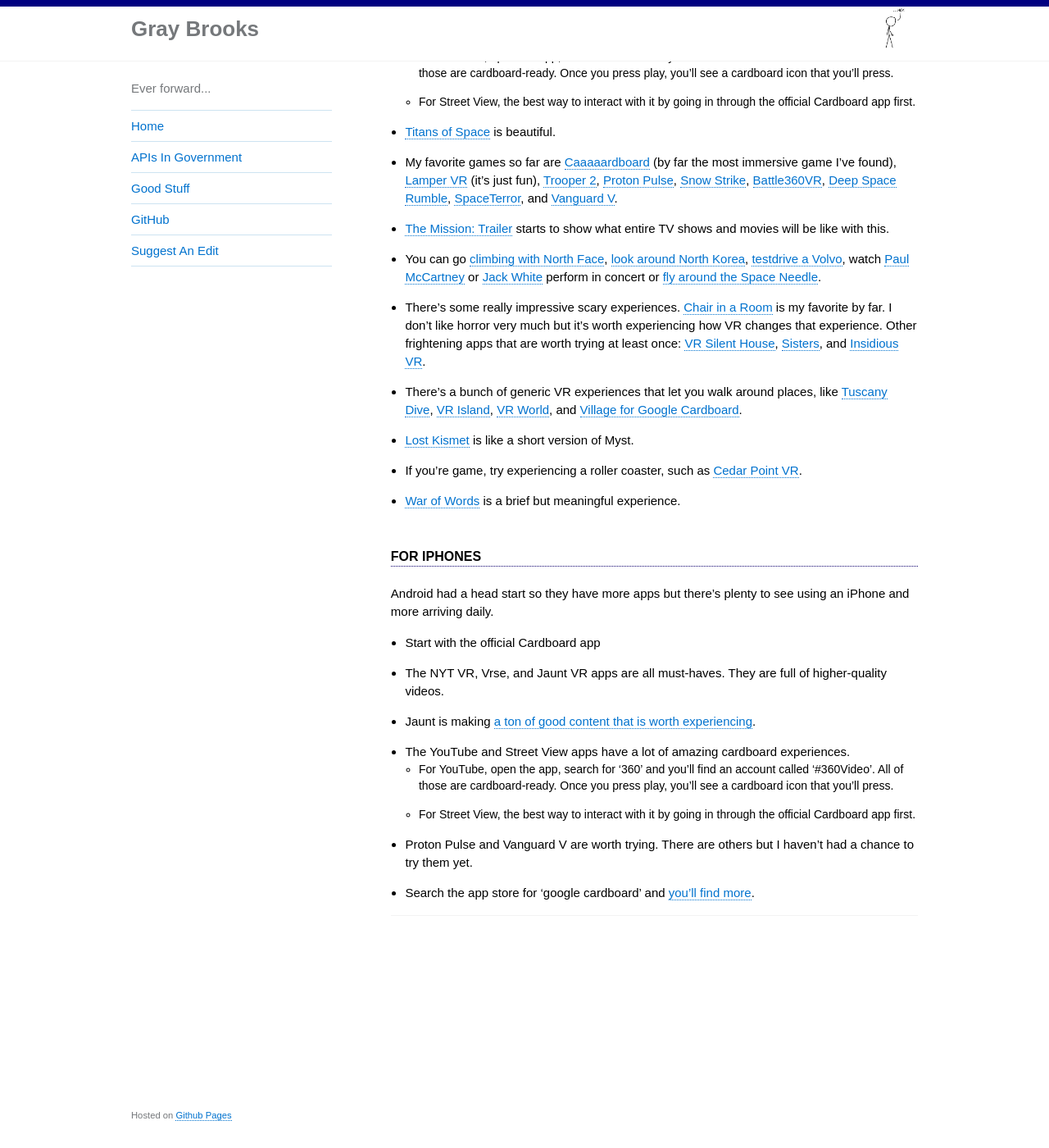
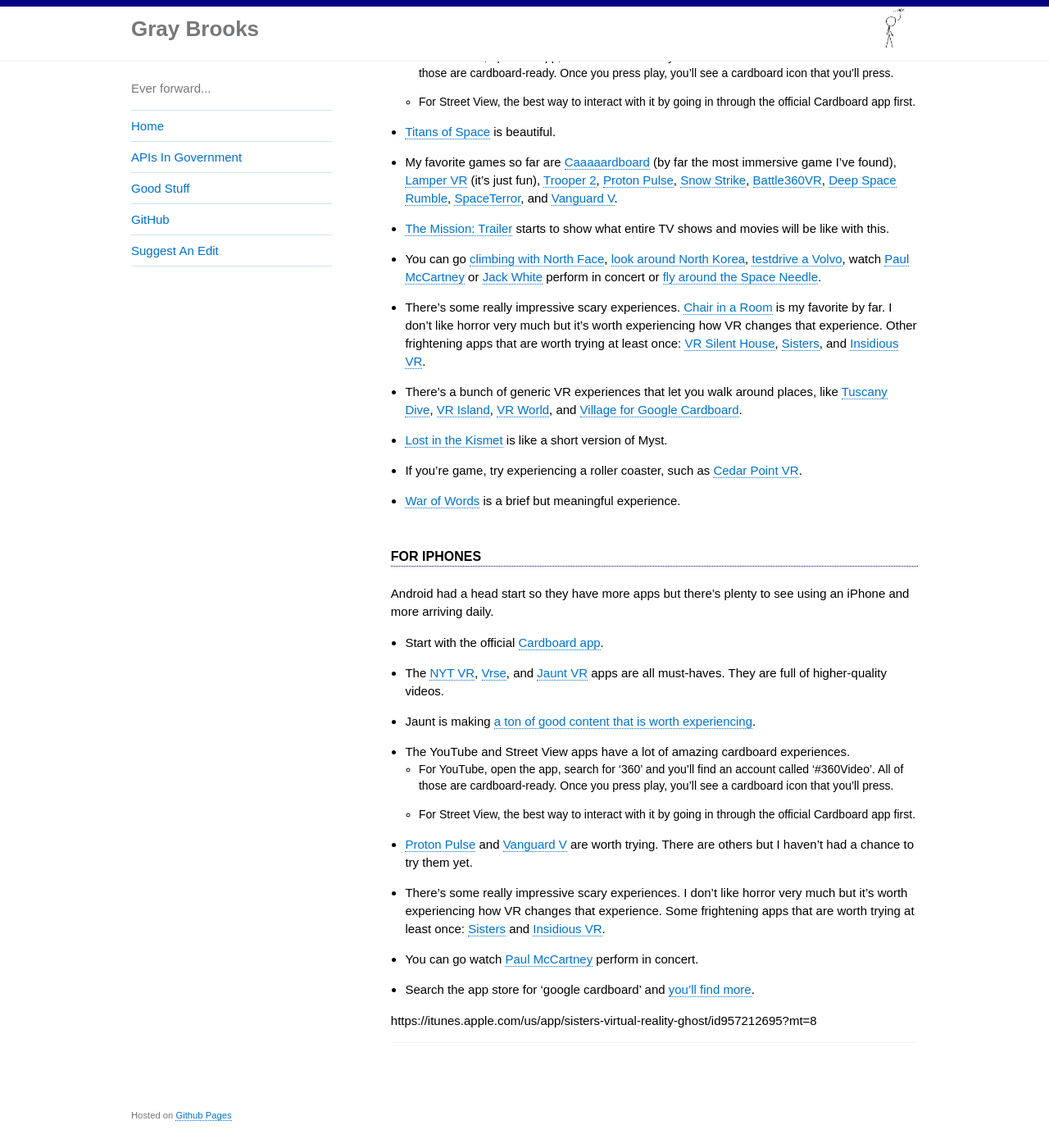
Before and after one commit to gbinal/gbinal.github.com, a Jekyll site: the page built from pages/cardboard.md, in a window 1280 px wide and 1400 px high, scrolled down 1158 px. Shown: the whole window at 82% size. Built offline with Jekyll 4.4.1, drawn with Linux system fonts in a browser that asks for light colours.

Commit message:
adding links

```diff
--- a/pages/cardboard.md
+++ b/pages/cardboard.md
@@ -33,18 +33,18 @@ There's a ton to try but here's some highlights to get you started. Remember, it
 #### For Android phones
 
 * Start with the [official Cardboard app](https://play.google.com/store/apps/details?id=com.google.samples.apps.cardboarddemo).
-* The [NYT VR](https://play.google.com/store/apps/details?id=com.im360nytvr), [Vrse](https://play.google.com/store/apps/details?id=com.shakingearthdigital.vrsecardboard), and [Jaunt VR]() apps are all must-haves.  They are full of higher-quality videos.
+* The [NYT VR](https://play.google.com/store/apps/details?id=com.im360nytvr), [Vrse](https://play.google.com/store/apps/details?id=com.shakingearthdigital.vrsecardboard), and [Jaunt VR](https://play.google.com/store/apps/details?id=com.jauntvr.android.player.cardboard&hl=en) apps are all must-haves.  They are full of higher-quality videos.
 * Jaunt is making a ton of [good content](https://play.google.com/store/apps/developer?id=Jaunt+Inc) that is [worth experiencing](http://www.jauntvr.com/content/).
 * The [YouTube and [Street View](https://play.google.com/store/apps/details?id=com.google.android.street) apps have a lot of amazing cardboard experiences.
   * For YouTube, open the app, search for '360' and you'll find an account called '#360Video'.  All of those are cardboard-ready.  Once you press play, you'll see a cardboard icon that you'll press.
   * For Street View, the best way to interact with it by going in through the official Cardboard app first.
 * [Titans of Space](https://play.google.com/store/apps/details?id=com.drashvr.titansofspacecb) is beautiful.
-* My favorite games so far are [Caaaaardboard]() (by far the most immersive game I've found), [Lamper VR](https://play.google.com/store/apps/details?id=com.ArchiactInteractive.LamperVR) (it's just fun), [Trooper 2](https://play.google.com/store/apps/details?id=org.cmdr2.trooper2c), [Proton Pulse](https://play.google.com/store/apps/details?id=com.ZeroTransform.ProtonPulse), [Snow Strike](), [Battle360VR](), [Deep Space Rumble](https://play.google.com/store/apps/details?id=com.gamearx.spacerumble), [SpaceTerror](), and [Vanguard V](https://play.google.com/store/apps/details?id=com.ZeroTransform.VanguardV).
-* [The Mission: Trailer]() starts to show what entire TV shows and movies will be like with this.
-* You can go [climbing with North Face](https://play.google.com/store/apps/details?id=com.jauntvr.preview.tnf), [look around North Korea](), [testdrive a Volvo](https://play.google.com/store/apps/details?id=com.volvo.volvoreality), watch [Paul McCartney](https://play.google.com/store/apps/details?id=com.jauntvr.preview.mccartney) or [Jack White]() perform in concert or [fly around the Space Needle](https://play.google.com/store/apps/details?id=com.wemersive.spaceneedle).
-* There's some really impressive scary experiences.  [Chair in a Room]() is my favorite by far.  I don't like horror very much but it's worth experiencing how VR changes that experience.  Other frightening apps that are worth trying at least once:  [VR Silent House](https://play.google.com/store/apps/details?id=com.supermonkeyfun.vrsilenthome), [Sisters](https://play.google.com/store/apps/details?id=com.otherworld.Sisters), and [Insidious VR](https://play.google.com/store/apps/details?id=com.focus.insidiousCardboard).
-* There's a bunch of generic VR experiences that let you walk around places, like [Tuscany Dive](), [VR Island](https://play.google.com/store/apps/details?id=co.vrmob.island), [VR World](https://play.google.com/store/apps/details?id=vr.world.cardboard), and [Village for Google Cardboard](https://play.google.com/store/apps/details?id=org.androidworks.villagevr.villagevr).
-* [Lost Kismet]() is like a short version of Myst.
+* My favorite games so far are [Caaaaardboard](https://play.google.com/store/apps/details?id=com.dejobaangames.caaaaardboard&hl=en) (by far the most immersive game I've found), [Lamper VR](https://play.google.com/store/apps/details?id=com.ArchiactInteractive.LamperVR) (it's just fun), [Trooper 2](https://play.google.com/store/apps/details?id=org.cmdr2.trooper2c), [Proton Pulse](https://play.google.com/store/apps/details?id=com.ZeroTransform.ProtonPulse), [Snow Strike](https://play.google.com/store/apps/details?id=co.dpid.snowstrike.free.cardboard&hl=en), [Battle360VR](https://play.google.com/store/apps/details?id=com.oddknot.battle360vr), [Deep Space Rumble](https://play.google.com/store/apps/details?id=com.gamearx.spacerumble), [SpaceTerror](https://play.google.com/store/apps/details?id=kos.is.working&hl=en), and [Vanguard V](https://play.google.com/store/apps/details?id=com.ZeroTransform.VanguardV).
+* [The Mission: Trailer](https://play.google.com/store/apps/details?id=com.jauntvr.preview.mission&hl=en) starts to show what entire TV shows and movies will be like with this.
+* You can go [climbing with North Face](https://play.google.com/store/apps/details?id=com.jauntvr.preview.tnf), [look around North Korea](https://play.google.com/store/apps/details?id=com.jauntvr.preview.northkorea), [testdrive a Volvo](https://play.google.com/store/apps/details?id=com.volvo.volvoreality), watch [Paul McCartney](https://play.google.com/store/apps/details?id=com.jauntvr.preview.mccartney) or [Jack White](https://play.google.com/store/apps/details?id=com.jauntvr.preview.jackwhite) perform in concert or [fly around the Space Needle](https://play.google.com/store/apps/details?id=com.wemersive.spaceneedle).
+* There's some really impressive scary experiences.  [Chair in a Room](https://play.google.com/store/apps/details?id=com.RyanBousfield.AChairInARoom&hl=en) is my favorite by far.  I don't like horror very much but it's worth experiencing how VR changes that experience.  Other frightening apps that are worth trying at least once:  [VR Silent House](https://play.google.com/store/apps/details?id=com.supermonkeyfun.vrsilenthome), [Sisters](https://play.google.com/store/apps/details?id=com.otherworld.Sisters), and [Insidious VR](https://play.google.com/store/apps/details?id=com.focus.insidiousCardboard).
+* There's a bunch of generic VR experiences that let you walk around places, like [Tuscany Dive](https://play.google.com/store/apps/details?id=com.FabulousPixel.TuscanyDive&hl=en), [VR Island](https://play.google.com/store/apps/details?id=co.vrmob.island), [VR World](https://play.google.com/store/apps/details?id=vr.world.cardboard), and [Village for Google Cardboard](https://play.google.com/store/apps/details?id=org.androidworks.villagevr.villagevr).
+* [Lost in the Kismet](https://play.google.com/store/apps/details?id=com.hihill.link&hl=en) is like a short version of Myst.
 * If you're game, try experiencing a roller coaster, such as [Cedar Point VR](https://play.google.com/store/apps/details?id=com.CedarFair.CedarPointVR).
 * [War of Words](https://play.google.com/store/apps/details?id=com.BDH.WarofWords) is a brief but meaningful experience.
 
@@ -52,11 +52,16 @@ There's a ton to try but here's some highlights to get you started. Remember, it
 
 Android had a head start so they have more apps but there's plenty to see using an iPhone and more arriving daily.
 
-* Start with the official Cardboard app
-* The NYT VR, Vrse, and Jaunt VR apps are all must-haves.  They are full of higher-quality videos.
+* Start with the official [Cardboard app](https://itunes.apple.com/us/app/google-cardboard/id987962261?mt=8).
+* The [NYT VR](https://itunes.apple.com/us/app/nyt-vr-virtual-reality-stories/id1028562337?mt=8), [Vrse](https://itunes.apple.com/us/app/vrse-virtual-reality/id959327054?mt=8), and [Jaunt VR](https://itunes.apple.com/us/app/jaunt-vr/id1048352748) apps are all must-haves.  They are full of higher-quality videos.
 * Jaunt is making [a ton of good content that is worth experiencing](http://www.jauntvr.com/content/).
 * The YouTube and Street View apps have a lot of amazing cardboard experiences.
   * For YouTube, open the app, search for '360' and you'll find an account called '#360Video'.  All of those are cardboard-ready.  Once you press play, you'll see a cardboard icon that you'll press.
   * For Street View, the best way to interact with it by going in through the official Cardboard app first.
-* Proton Pulse and Vanguard V are worth trying.  There are others but I haven't had a chance to try them yet.
+* [Proton Pulse](https://itunes.apple.com/us/app/proton-pulse-for-google-cardboard/id1002739417?mt=8) and [Vanguard V](https://itunes.apple.com/us/app/vanguard-v-for-google-cardboard/id1006371645?mt=8) are worth trying.  There are others but I haven't had a chance to try them yet.
+* There's some really impressive scary experiences.  I don't like horror very much but it's worth experiencing how VR changes that experience.  Some frightening apps that are worth trying at least once:   [Sisters](https://itunes.apple.com/us/app/sisters-virtual-reality-ghost/id957212695?mt=8) and [Insidious VR](https://itunes.apple.com/us/app/insidious-vr/id989844820?mt=8).
+* You can go watch [Paul McCartney](https://itunes.apple.com/us/app/paul-mccartney/id982712799?mt=8) perform in concert.
 * Search the app store for 'google cardboard' and [you'll find more](https://fnd.io/#/us/search?mediaType=ios&term=google%20cardboard).
+
+
+https://itunes.apple.com/us/app/sisters-virtual-reality-ghost/id957212695?mt=8
```
